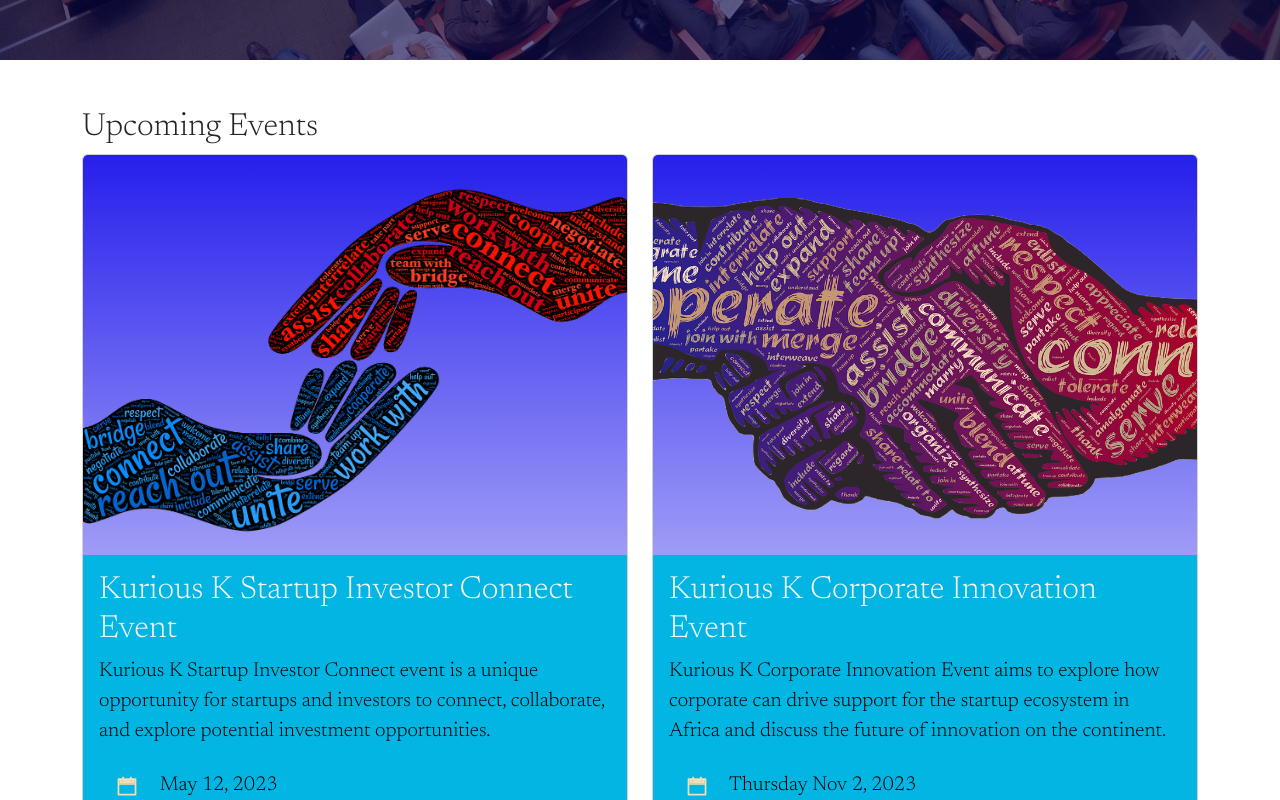
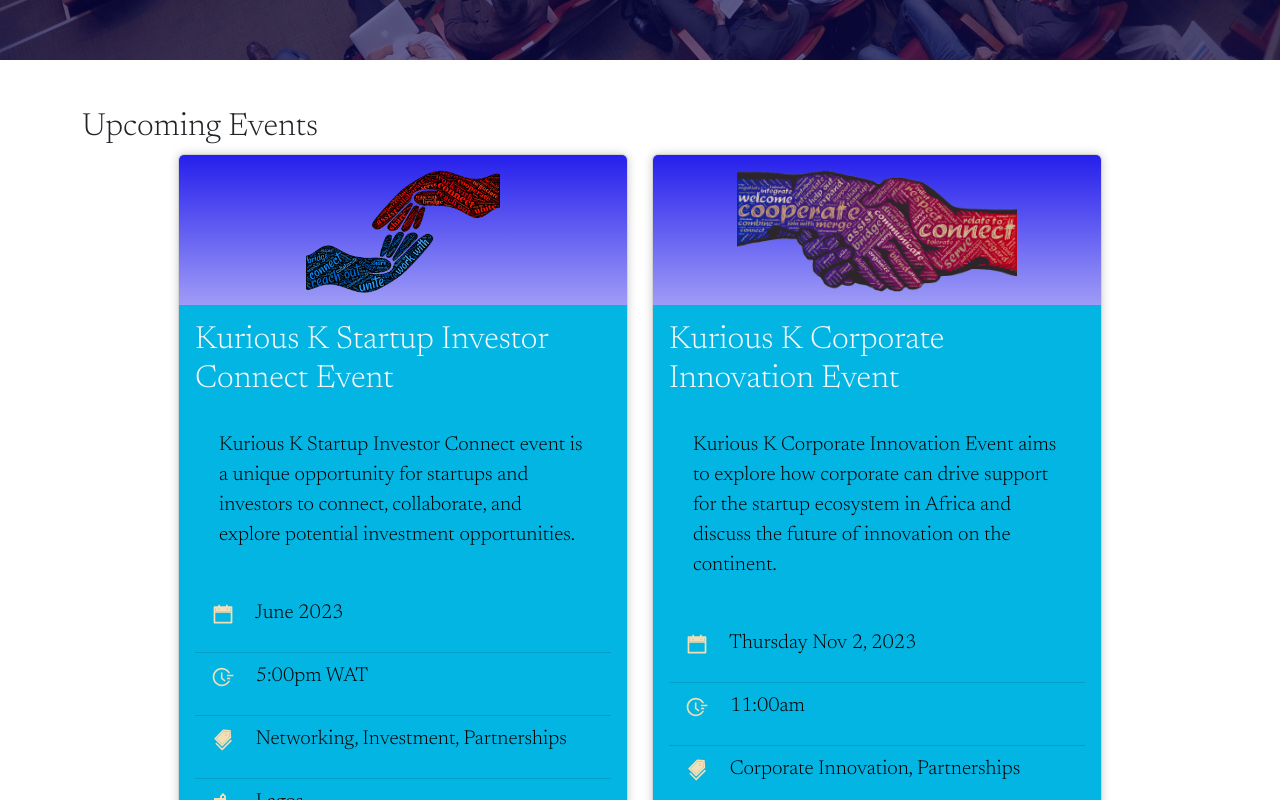
Before and after one commit to adiec7/kuriousk, a React (Create React App) app: page /events in a window 1280 px wide. Shown: the part 740-1540 px from the top of the page. Built offline with nearby package versions, Linux system fonts and the light colour scheme.

Commit message:
added media q for contact text

```diff
--- a/src/component/contact/contact.js
+++ b/src/component/contact/contact.js
@@ -44,7 +44,7 @@
           <h2 className='text-center'>Write Or Visit Us Here</h2>
           <Row>
             <Col md={6}>
-              <form  action="http://kuriouskmedia.com/submit-form" method="POST" className=".form-shadow">
+              <form  action="https://www.kuriouskmedia.com/submit-form" method="POST" className=".form-shadow">
                 <div className="mb-3">
                   <input type="text" className="form-control" id="firstName" placeholder="Enter first name" />
                 </div>
@@ -68,7 +68,7 @@
                 <button type="submit" className="btn btn-lg mb-3">Submit</button>
               </form>
             </Col>
-            <Col md={6}>
+            <Col md={6} >
       <iframe
         title="Map"
         src="https://www.google.com/maps/embed?pb=!1m18!1m12!1m3!1d3964.676928774878!2d3.478372614773368!3d6.427484995319432!2m3!1f0!2f0!3f0!3m2!1i1024!2i768!4f13.1!3m3!1m2!1s0x103b901a87dc4ce5%3A0xf8f56888045640e1!2sRoyal%20Office%20Building!5e0!3m2!1sen!2sng!4v1651095742066!5m2!1sen!2sng"
--- a/src/component/events/events.css
+++ b/src/component/events/events.css
@@ -1,10 +1,10 @@
-
-body,html{
+body,
+html {
     height: 100%;
 
 }
 
-div#events_image{
+div#events_image {
     background-image: url(../img/event.jpg);
     background-color: black;
     height: 100vh;
@@ -12,6 +12,7 @@
     background-repeat: no-repeat;
     background-size: cover;
 }
+
 div#events_image::after {
     content: "";
     display: block;
@@ -23,7 +24,8 @@
     right: 0;
     background: linear-gradient(rgba(4, 3, 14, 0.945), rgba(6, 3, 80, 0.616));
 }
-div.events_text{
+
+div.events_text {
     text-align: center;
     position: absolute;
     top: 50%;
@@ -32,63 +34,90 @@
     color: whitesmoke;
     z-index: 1;
 }
-.event_btn:hover{
+
+.event_btn:hover {
     color: white !important;
 }
 
-div.events_text p{
+div.events_text p {
     text-align: justify;
     font-weight: bolder;
 }
 
-.starimg{
+.starimg {
     width: 100%;
     height: 400px;
     object-fit: cover;
     background-image: linear-gradient(rgba(14, 7, 234, .9), rgba(14, 7, 234, 0.4));
 }
-.card_text{
+
+.card_text {
     background-color: #02B5E3ff;
     color: black;
 }
 
-.card-btn{
+.card-btn {
     background-color: wheat;
     color: black;
 }
-.card-btn:hover{
+
+.card-btn:hover {
     background-color: black;
     color: whitesmoke;
 }
-.pageSpan{
+
+.pageSpan {
     color: #02B5E3ff;
     font-weight: 700;
 }
-.events-icons{
+
+.events-icons {
     color: wheat;
     font-size: 1.5rem;
     margin-right: 1rem;
 }
-.list-group-item{
+
+.list-group-item {
     background-color: #02B5E3ff;
     color: black;
     text-transform: capitalize;
 }
-p.listgruop_item{
+
+p.listgruop_item {
     padding-top: 1rem;
     font-size: 1.2rem;
 
 }
-.event_learn_more{
+
+.event_learn_more {
     color: whitesmoke;
     /* font-size: 1rem; */
     margin-left: .5rem;
 }
-.btn_learn_more{
+
+.btn_learn_more {
     background-color: #02B5E3ff;
     color: wheat !important;
     font-size: 1rem;
 }
+
+.card {
+    max-width: 450px;
+    margin: 0 auto;
+    max-height: fit-content;
+    box-shadow: 0 0 10px rgba(0, 0, 0, 0.2);
+    margin-bottom: 5rem !important;
+}
+
+.card-img-top {
+    height: 150px;
+    object-fit: contain;
+}
+
+.card-text {
+    padding: 1.5rem;
+}
+
 
 @media screen and (max-width: 700px) {
     div.events_text {
@@ -107,7 +136,8 @@
         margin-left: 0 !important;
         text-align: justify;
     }
-        h1.events_text{
+
+    h1.events_text {
         font-size: 1rem;
     }
 
--- a/src/component/events/events.js
+++ b/src/component/events/events.js
@@ -12,7 +12,7 @@
   const [events, ] = useState([
     {
       title: "Kurious K Startup Investor Connect Event",
-      date: "May 12, 2023",
+      date: "June 2023",
       time: "5:00pm WAT",
       location: "Lagos",
       description:
@@ -64,11 +64,11 @@
       <section className="container mt-5 lead" id="events">
         <h2>Upcoming Events</h2>
 
-        <CardGroup>
-          <Row xs={1} md={2} className="g-4">
+        <CardGroup className="mb-5 justify-content-center">
+          <Row xs={1} md={2} className="g-4 justify-content-center">
             {events.map((event) => (
               <Col key={event.title}>
-                <Card className="mb-5 ">
+                <Card className="event-card h-100">
                   {event.image && (
                     <Card.Img variant="top" src={event.image} className="starimg" />
                   )}
@@ -112,7 +112,7 @@
           </Row>
         </CardGroup>
       </section>
-      <Footer/>
+      <Footer />
     </>
   );
 };
--- a/src/component/podcast/episode.js
+++ b/src/component/podcast/episode.js
@@ -21,7 +21,7 @@
         const xml = parser.parseFromString(data, 'application/xml');
         const items = xml.querySelectorAll('item');
         const episodeData = Array.from(items).map(item => {
-          const image = item.querySelector('itunes\\:image') ? item.querySelector('itunes\\:image').getAttribute('href') : xml.querySelector('channel image url').textContent;
+          const image = item.querySelector('spotify\\:image') ? item.querySelector('spotify\\:image').textContent : xml.querySelector('image url').textContent;
           return {
             title: item.querySelector('title').textContent,
             description: item.querySelector('description').textContent,
@@ -36,6 +36,7 @@
         setEpisodes(episodeData);
       });
   }, []);
+
 
   const openLink = (link) => {
     window.location.href = link;
@@ -52,7 +53,7 @@
   const renderEpisodes = () => {
     return currentEpisodes.map((episode, index) => (
       <div className="col-lg-4 col-md-6 col-sm-12 mb-4" key={index} >
-        <Card>
+        <Card className='h-100'>
           <Card.Img variant="top" src={episode.image} />
           <Card.Body>
             <Card.Title>{episode.title}</Card.Title>
```
Lines whose indentation alone changed are shown as unchanged.
